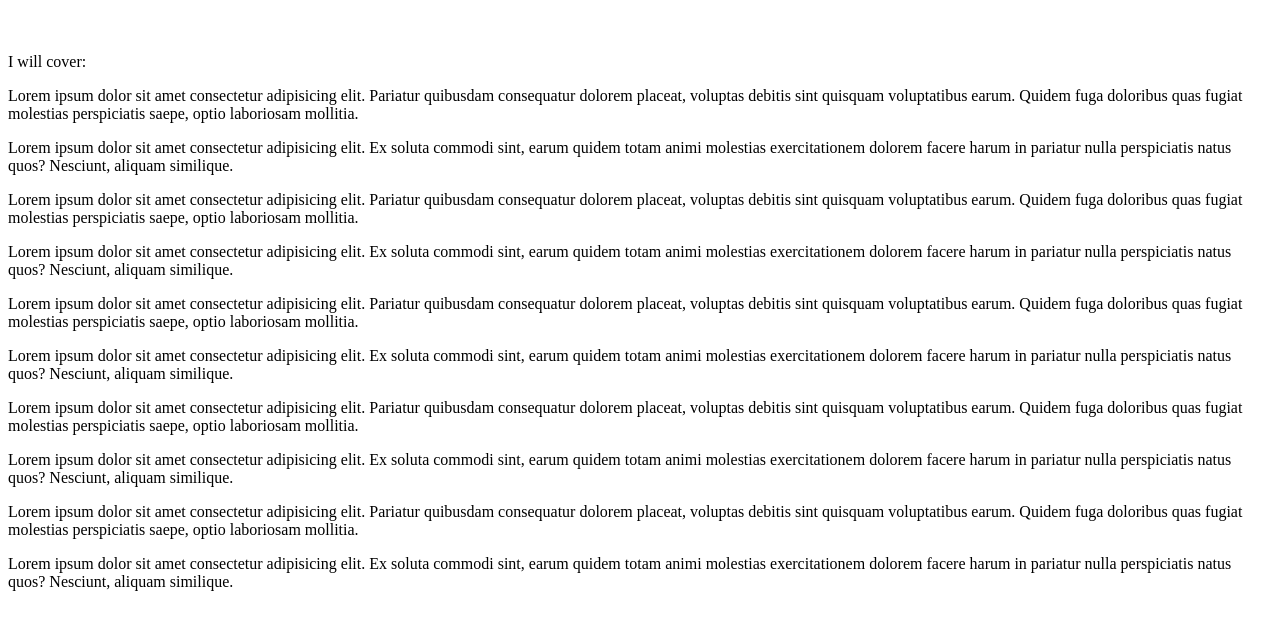
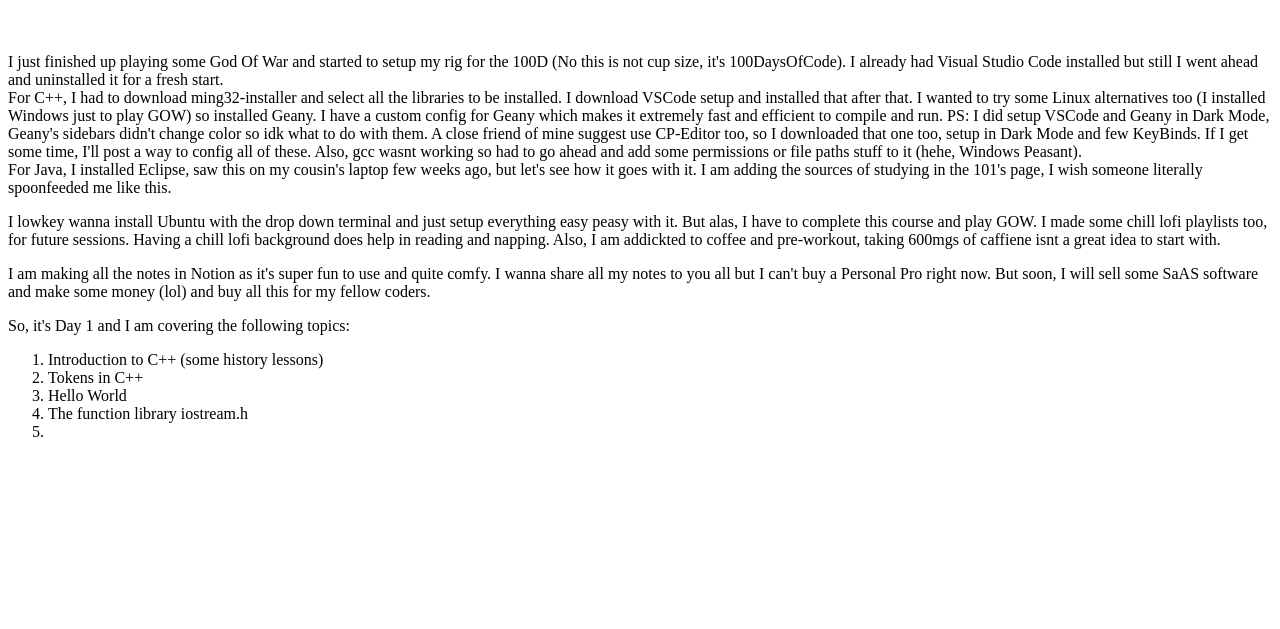
Before and after one commit to amanpuniaaa/100-days-of-code-journal, a plain HTML site: page journal/day1.html in a window 1280 px wide. Shown: the part 61-690 px from the top of the page. Drawn offline with Linux system fonts and the light colour scheme.

Commit message:
First Starting Commit

```diff
--- a/journal/day1.html
+++ b/journal/day1.html
@@ -7,17 +7,34 @@
 	<h1> Day 1 </h1>
     <br>
 
-    <p> I will cover:</p>
-    <p>Lorem ipsum dolor sit amet consectetur adipisicing elit. Pariatur quibusdam consequatur dolorem placeat, voluptas debitis sint quisquam voluptatibus earum. Quidem fuga doloribus quas fugiat molestias perspiciatis saepe, optio laboriosam mollitia.</p>
-    <p>Lorem ipsum dolor sit amet consectetur adipisicing elit. Ex soluta commodi sint, earum quidem totam animi molestias exercitationem dolorem facere harum in pariatur nulla perspiciatis natus quos? Nesciunt, aliquam similique.</p>
-    <p>Lorem ipsum dolor sit amet consectetur adipisicing elit. Pariatur quibusdam consequatur dolorem placeat, voluptas debitis sint quisquam voluptatibus earum. Quidem fuga doloribus quas fugiat molestias perspiciatis saepe, optio laboriosam mollitia.</p>
-    <p>Lorem ipsum dolor sit amet consectetur adipisicing elit. Ex soluta commodi sint, earum quidem totam animi molestias exercitationem dolorem facere harum in pariatur nulla perspiciatis natus quos? Nesciunt, aliquam similique.</p>
-    <p>Lorem ipsum dolor sit amet consectetur adipisicing elit. Pariatur quibusdam consequatur dolorem placeat, voluptas debitis sint quisquam voluptatibus earum. Quidem fuga doloribus quas fugiat molestias perspiciatis saepe, optio laboriosam mollitia.</p>
-    <p>Lorem ipsum dolor sit amet consectetur adipisicing elit. Ex soluta commodi sint, earum quidem totam animi molestias exercitationem dolorem facere harum in pariatur nulla perspiciatis natus quos? Nesciunt, aliquam similique.</p>
-    <p>Lorem ipsum dolor sit amet consectetur adipisicing elit. Pariatur quibusdam consequatur dolorem placeat, voluptas debitis sint quisquam voluptatibus earum. Quidem fuga doloribus quas fugiat molestias perspiciatis saepe, optio laboriosam mollitia.</p>
-    <p>Lorem ipsum dolor sit amet consectetur adipisicing elit. Ex soluta commodi sint, earum quidem totam animi molestias exercitationem dolorem facere harum in pariatur nulla perspiciatis natus quos? Nesciunt, aliquam similique.</p>
-    <p>Lorem ipsum dolor sit amet consectetur adipisicing elit. Pariatur quibusdam consequatur dolorem placeat, voluptas debitis sint quisquam voluptatibus earum. Quidem fuga doloribus quas fugiat molestias perspiciatis saepe, optio laboriosam mollitia.</p>
-    <p>Lorem ipsum dolor sit amet consectetur adipisicing elit. Ex soluta commodi sint, earum quidem totam animi molestias exercitationem dolorem facere harum in pariatur nulla perspiciatis natus quos? Nesciunt, aliquam similique.</p>
+    <p> I just finished up playing some God Of War and started to setup my rig for the 100D (No this is not cup size, it's 100DaysOfCode). I already had
+    	Visual Studio Code installed but still I went ahead and uninstalled it for a fresh start.<br>
+    	For C++, I had to download ming32-installer and select all the libraries to be installed. I download VSCode setup and installed that after that.
+    	I wanted to try some Linux alternatives too (I installed Windows just to play GOW) so installed Geany. I have a custom config for Geany which makes it extremely fast and
+    	efficient to compile and run. PS: I did setup VSCode and Geany in Dark Mode, Geany's sidebars didn't change color so idk what to do with them.
+    	A close friend of mine suggest use CP-Editor too, so I downloaded that one too, setup in Dark Mode and few KeyBinds. If I get some time, I'll post a way to config all of these. Also,
+    	gcc wasnt working so had to go ahead and add some permissions or file paths stuff to it (hehe, Windows Peasant).<br>
+    	For Java, I installed Eclipse, saw this on my cousin's laptop few weeks ago, but let's see how it goes with it. I am adding the sources of studying in the 101's page,
+		I wish someone literally spoonfeeded me like this.
+
+	<p>I lowkey wanna install Ubuntu with the drop down terminal and just setup everything easy peasy with it. But alas, I have to complete this course and play GOW.
+		I made some chill lofi playlists too, for future sessions. Having a chill lofi background does help in reading and napping. Also, I am addickted to coffee
+		and pre-workout, taking 600mgs of caffiene isnt a great idea to start with.
+
+	<p>I am making all the notes in Notion as it's super fun to use and quite comfy. I wanna share all my notes to you all but I can't buy a Personal Pro right now. But soon,
+		I will sell some SaAS software and make some money (lol) and buy all this for my fellow coders.
+
+	<p> So, it's Day 1 and I am covering the following topics:</p>
+	<ol>
+		<li>Introduction to C++ (some history lessons)</li>
+		<li>Tokens in C++</li>
+		<li>Hello World</li>
+		<li>The function library iostream.h</li>
+		<li></li>
+	</ol>
+
+
+
 
 
 </body>
```
Also changed, not shown: index.htm (+2 -2 lines).
